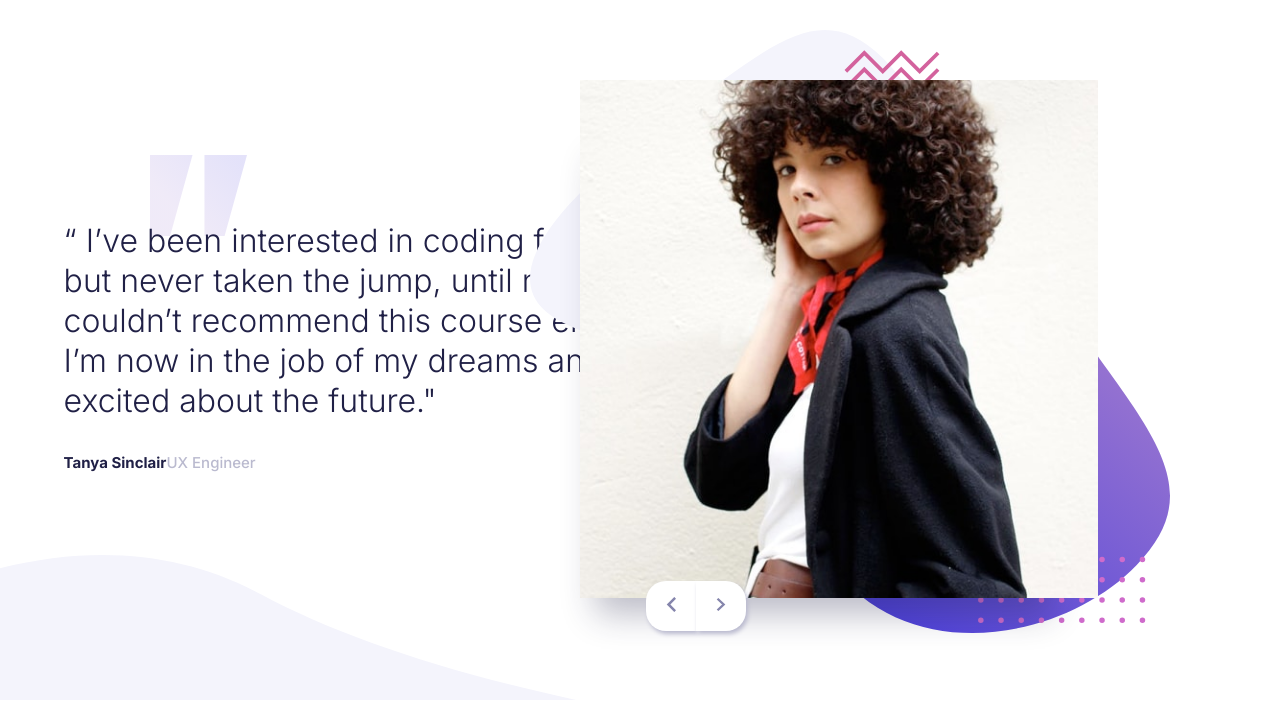
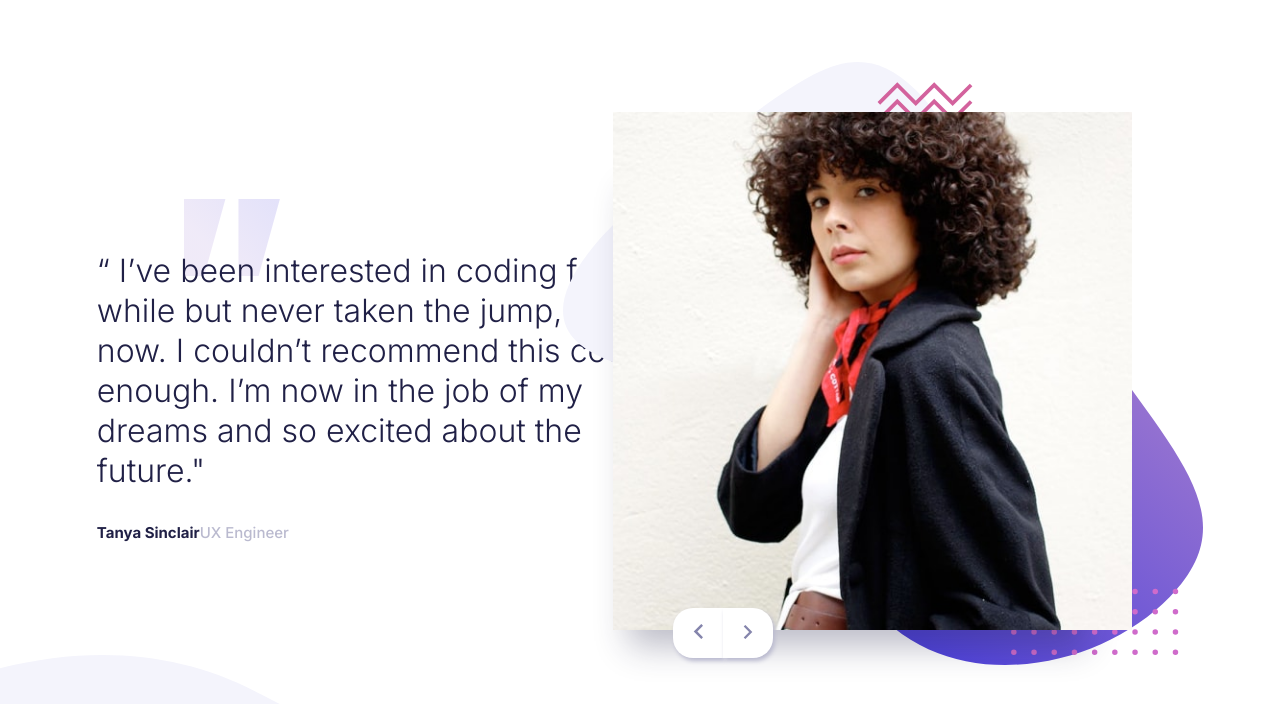
Before and after one commit to mjpfelicia/Coding-bootcamp-testimonials-slider-js, a plain HTML site: page index.html in a window 1280 px wide. Drawn offline with Linux system fonts and the light colour scheme.

Commit message:
melhoria na pagina

```diff
--- a/style.css
+++ b/style.css
@@ -12,12 +12,17 @@
         --cor-zul-acinzentado: hsl(240, 18%, 77%);
     }
 
+    main {
+        display: flex;
+        height: 100vh;
+    }
+
     .img {
         background-image: url(./images/pattern-bg.svg);
         background-repeat: no-repeat;
         background-size: 100%;
         margin: 0px 10px;
-        height: 11em;
+        height: 100%;
     }
 
     .content {
@@ -66,7 +71,7 @@
         display: flex;
         justify-content: center;
         position: relative;
-        bottom: 2em;
+        bottom: 0.8em;
     }
 
     .btn1 {
@@ -100,29 +105,26 @@
         display: none;
     }
 
-    @media only screen and (min-width: 768px) {
+    @media only screen and (min-width: 45em) {
         .content {
             display: flex;
             flex-direction: row-reverse;
             background-size: 45%;
-            height: 700px
+            justify-content: center;
+            align-items: center;
         }
         .conteudo {
             display: flex;
             justify-content: center;
             align-items: center;
         }
-        .img {
-            height: 20em;
-        }
         .imagem-card {
             width: 81%;
             margin: 50px;
         }
         .btn {
-            right: 16.7em;
-            top: 8em;
-            position: relative;
+            bottom: 2.5em;
+            right: 5em;
         }
         .btn1 {
             height: 50px;
@@ -133,14 +135,15 @@
             flex-direction: column;
             justify-content: center;
             width: 38%;
-            background-position: 30% 25%;
+            background-position: 30% -4px;
+            ;
         }
         .texto {
             text-align: left;
             background-size: 25%;
             background-position-x: left;
-            width: 19.8em;
-            Font-size: 32px;
+            width: 120%;
+            font-size: 32px;
             line-height: 40px;
         }
         .item {
```
Also changed, not shown: index.html (+2 -2 lines).
